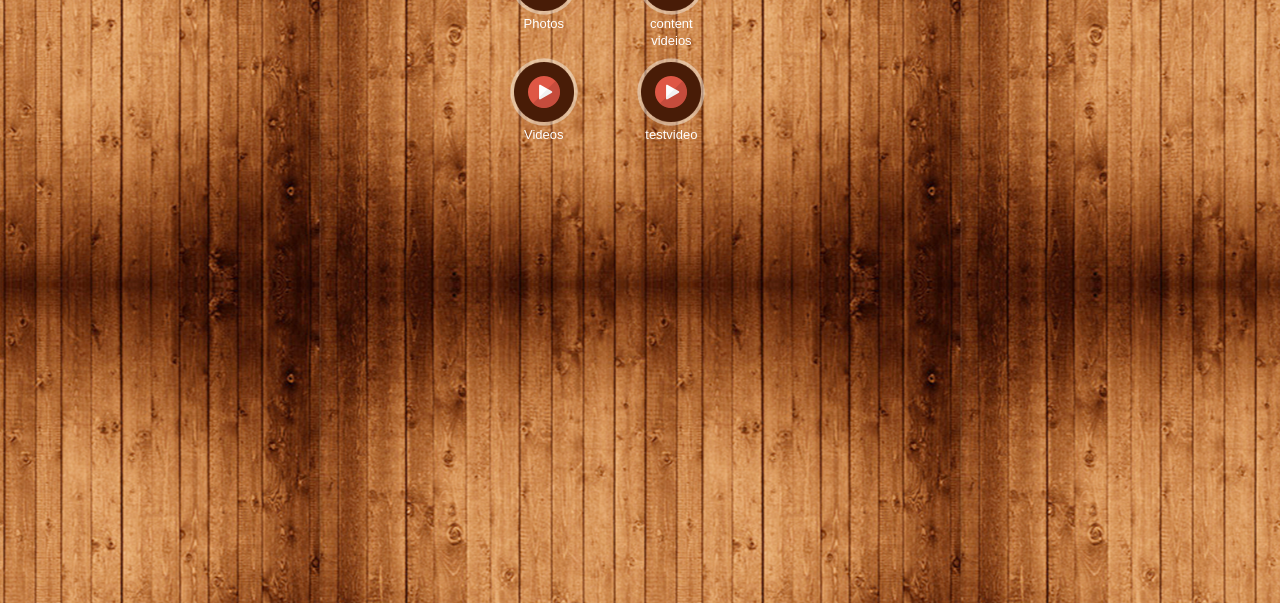
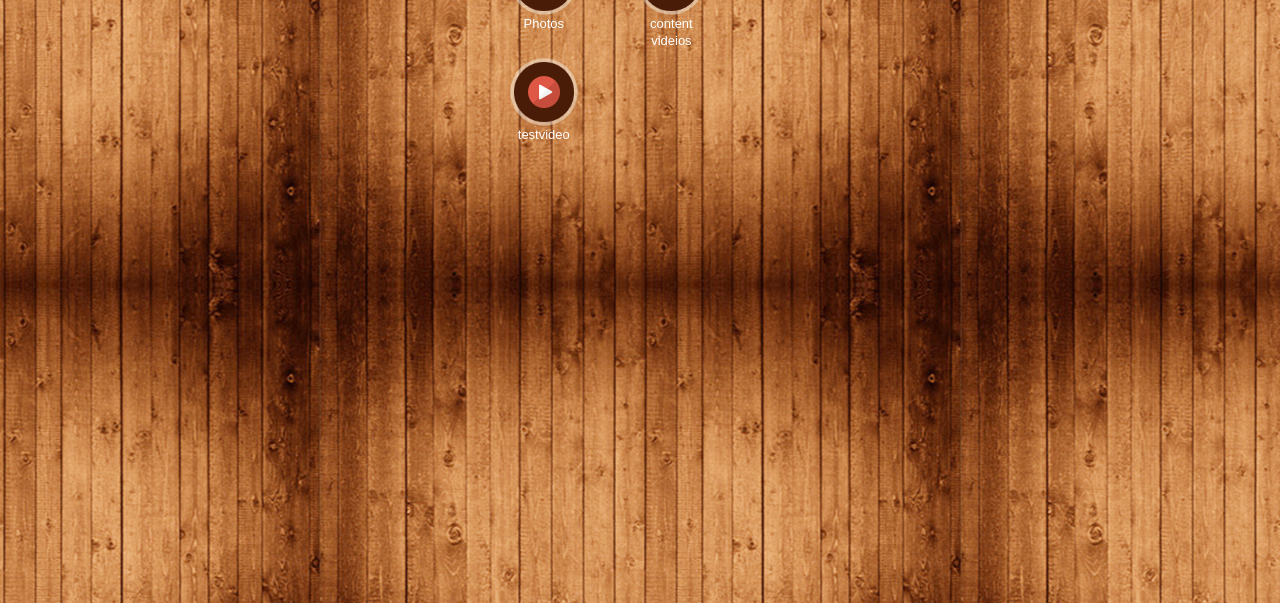
Before and after one commit to jarnailboparai/neha_12_sorteraddress_694, a plain HTML site: page index.html in a window 1280 px wide. Shown: the part 197-800 px from the top of the page. Drawn offline with Linux system fonts and the light colour scheme; files whose address does not match are found by name.

Commit message:
neha_12_sorteraddress_694

```diff
--- a/index.html
+++ b/index.html
@@ -125,15 +125,6 @@ img {
 	</div>
 
 			<div class="app_feature_list">
-			<a  rel="external" data-ajax="flase"  class="item link" href="video_3769.html">
-																	<img src="images/video.png " />
-										</a>
-		<a  rel="external" data-ajax="flase"  href="video_3769.html">
-				<label>Videos</label>
-		</a>
-	</div>
-
-			<div class="app_feature_list">
 			<a  rel="external" data-ajax="flase"  class="item link" href="video_3766.html">
 																	<img src="images/video.png " />
 										</a>
```
Also changed, not shown: more.html (+0 -9 lines).
